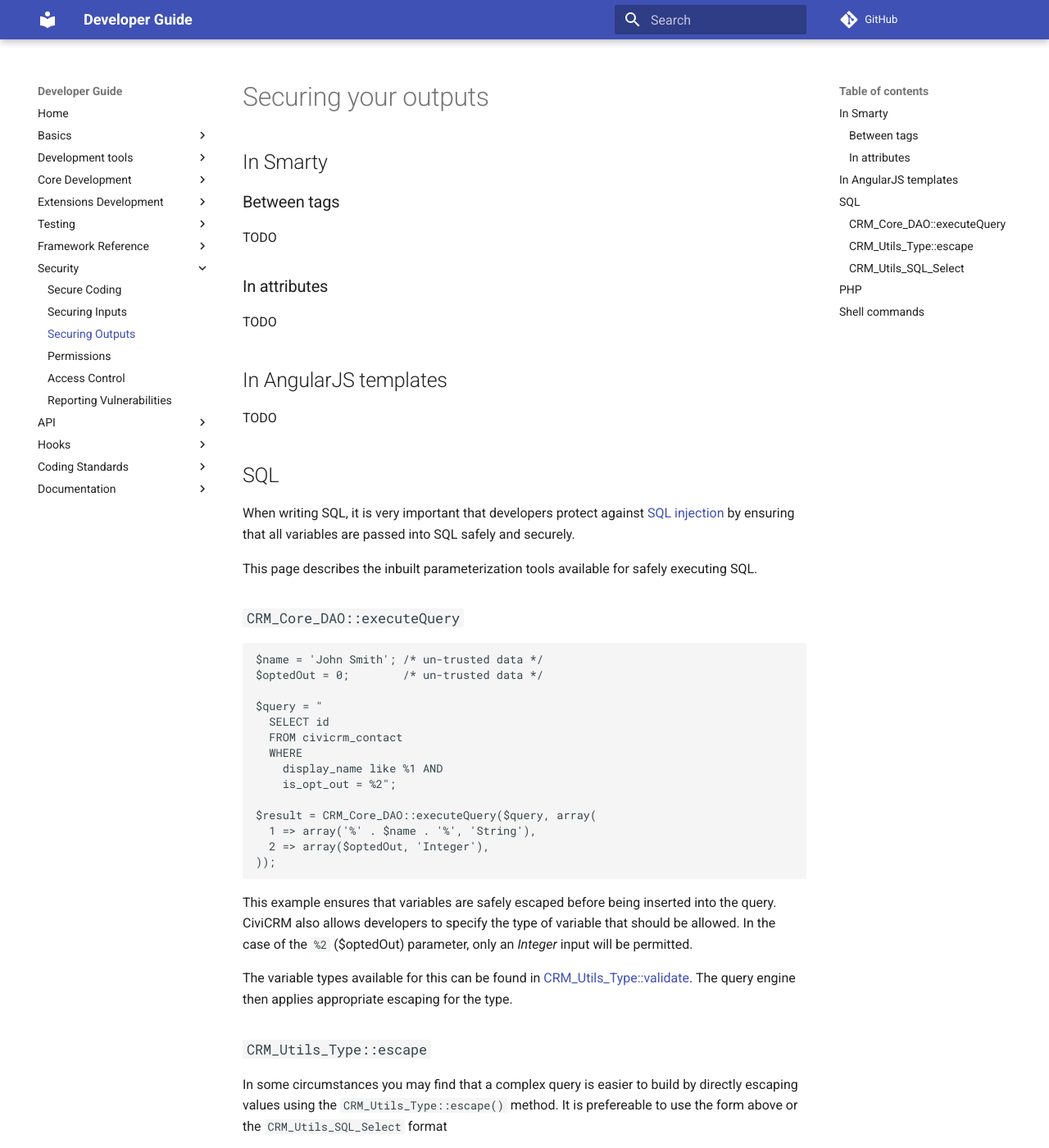
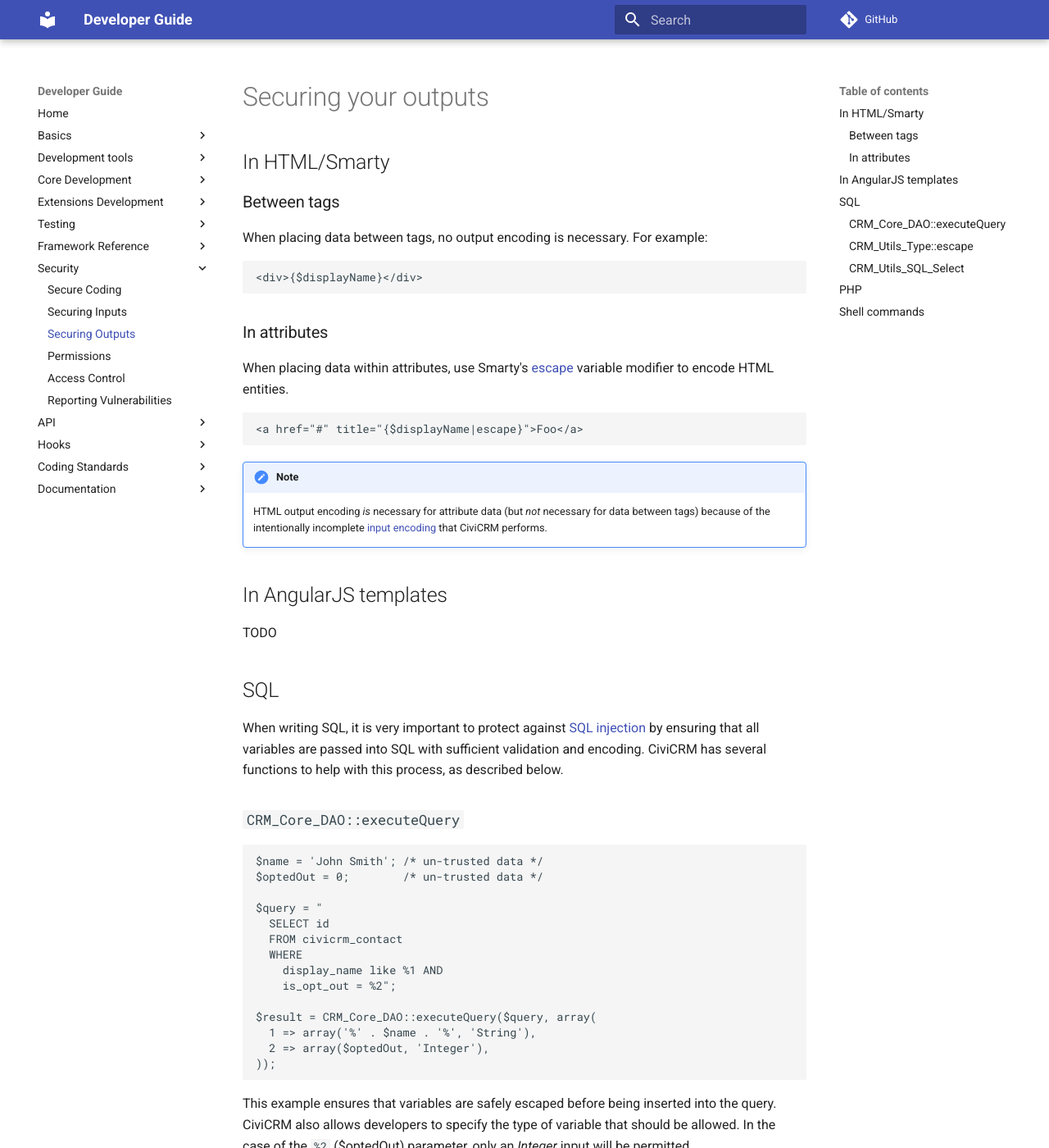
Before and after one commit to civicrm/civicrm-dev-docs, an MkDocs documentation site: the page built from docs/security/outputs.md, in a window 1280 px wide and 1400 px high. Shown: the whole window at 82% size. Built offline with MkDocs 1.6.1 and Material for MkDocs 9.7.7, drawn with Linux system fonts in a browser that asks for light colours; comment, search, counter and statistics services are not loaded; old or Windows-style settings are respelled for this version of MkDocs.

Commit message:
Security - Add content about input/output encoding

````diff
--- a/docs/security/outputs.md
+++ b/docs/security/outputs.md
@@ -1,26 +1,34 @@
 # Securing your outputs
 
-## In Smarty
+## In HTML/Smarty {:#html}
 
-### Between tags
+### Between tags {:#between-tags}
 
-TODO
+When placing data between tags, no output encoding is necessary. For example:
 
-### In attributes
+```html
+<div>{$displayName}</div>
+```
 
-TODO
+### In attributes {:#in-attributes}
 
+When placing data within attributes, use Smarty's [escape](https://www.smarty.net/docsv2/en/language.modifier.escape) variable modifier to encode HTML entities.
+
+```html
+<a href="#" title="{$displayName|escape}">Foo</a>
+```
+
+!!! note
+    HTML output encoding *is* necessary for attribute data (but *not* necessary for data between tags) because of the intentionally incomplete [input encoding](/security/inputs.md#input-encoding) that CiviCRM performs.
 
 ## In AngularJS templates
 
 TODO
 
 
-## SQL
+## SQL {:#sql}
 
-When writing SQL, it is very important that developers protect against [SQL injection](https://en.wikipedia.org/wiki/SQL_injection) by ensuring that all variables are passed into SQL safely and securely.
-
-This page describes the inbuilt parameterization tools available for safely executing SQL.
+When writing SQL, it is very important to protect against [SQL injection](https://en.wikipedia.org/wiki/SQL_injection) by ensuring that all variables are passed into SQL with sufficient validation and encoding. CiviCRM has several functions to help with this process, as described below.
 
 ### `CRM_Core_DAO::executeQuery` {:#executeQuery}
 
@@ -122,6 +130,6 @@ TODO
 https://stackoverflow.com/questions/3115559/exploitable-php-functions
 
 
-## Shell commands
+## Shell commands {:#shell}
 
 TODO
````
Also changed, not shown: docs/security/index.md (+9 -16 lines), docs/security/inputs.md (+13 -0 lines).
